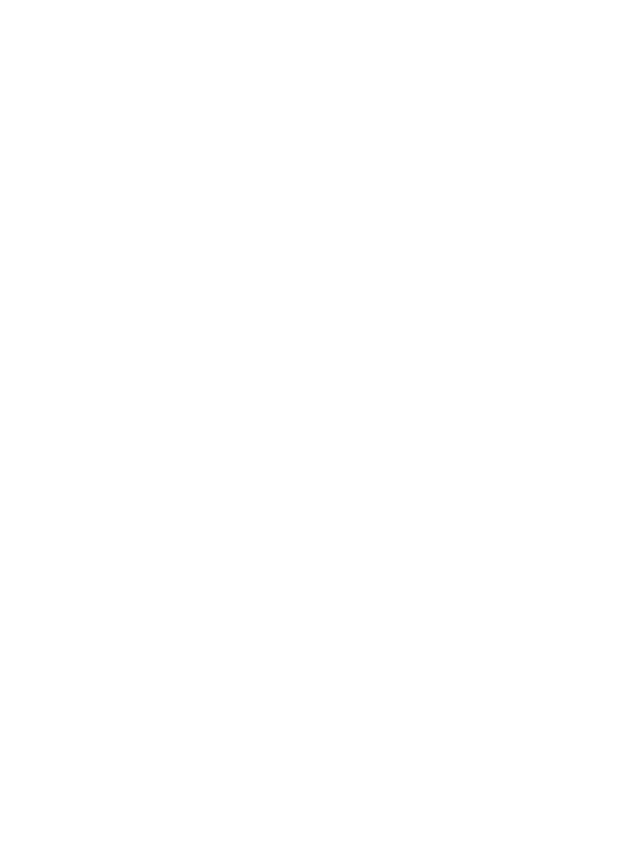
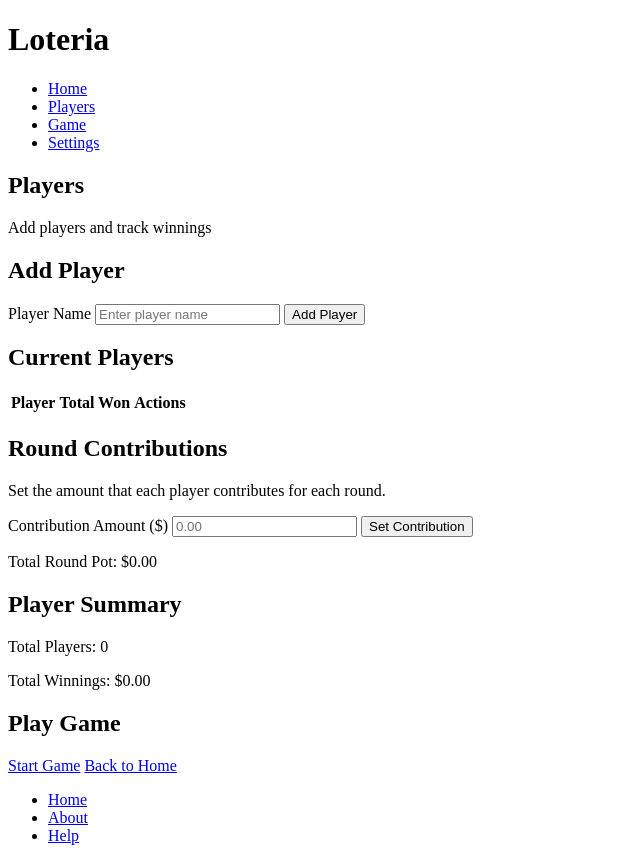
Before and after one commit to mcontreras12/Loteria-Caller, a plain HTML site: page players.html in a window 1280 px wide. Shown: the whole page, without its empty margins (0-640 px from the left). Before the commit the page ends 800 px from the top, so only its background shows below. Drawn offline with Linux system fonts and the light colour scheme.

Commit message:
added basic html for players page

```diff
--- a/players.html
+++ b/players.html
@@ -0,0 +1,114 @@
+<!DOCTYPE html>
+<html lang="en">
+<head>
+    <meta charset="UTF-8">
+    <meta name="viewport" content="width=device-width, initial-scale=1.0">
+    <title>Loteria - Players</title>
+    <link rel="stylesheet" href="styles.css">
+    <script src="script.js" defer></script>
+</head>
+<body>
+
+    <!-- header -->
+     <header>
+        <h1>Loteria</h1>
+
+        <!-- header naviagion for every page-->
+        <nav aria-label="Main Navigation">
+            <ul>
+                <li><a href="index.html">Home</a></li>
+                <li><a href="players.html">Players</a></li>
+                <li><a href="game.html">Game</a></li>
+                <li><a href="settings.html">Settings</a></li>
+            </ul>
+        </nav>
+     </header>
+
+     <!-- main content for players page-->
+      <main>
+        <!-- heading for players page-->
+         <section id="players-header">
+            <h2>Players</h2>
+            <p>Add players and track winnings</p>
+         </section>
+
+         <!-- player section to add players and such-->
+          <section id="add-player">
+            <h2>Add Player</h2>
+
+            <!-- form to add players-->
+            <form id="add-player-form">
+                <label for="player-name">Player Name</label>
+                <input type="text" id="player-name" name="player-name" placeholder="Enter player name" required>
+
+                <button type="submit">Add Player</button>
+            </form>
+          </section>
+
+          <!-- display list of current players-->
+           <section id="players-section">
+            <h2>Current Players</h2>
+
+            <!-- display player stats for that game session-->
+             <table id="players-table">
+                <thead>
+                    <tr>
+                        <th scope="col">Player</th>
+                        <th scope="col">Total Won</th>
+                        <th scope="col">Actions</th>
+                    </tr>
+                </thead>
+
+                <tbody id="players-table-body">
+                    <!-- players will be added here with javascript later on-->
+                </tbody>
+             </table>
+           </section>
+
+           <!-- money for the rounds/ contributions by player-->
+            <section id="round-contributions">
+                <h2>Round Contributions</h2>
+                <p>Set the amount that each player contributes for each round.</p>
+
+                <!-- form for the players contribution-->
+                 <form id="contribution-form">
+                    <label for="contribution-amount">Contribution Amount ($)</label>
+
+                    <input type="number" id="contribution-amount" name="contribution-amount" min="0" step="0.25" placeholder="0.00" required>
+
+                    <button type="submit">Set Contribution</button>
+                 </form>
+
+                 <!-- display how much is in the pot per round-->
+                  <p>Total Round Pot: $<span id="round-pot">0.00</span></p>
+            </section>
+
+            <!-- player summary per round-->
+             <section id="player-summary">
+                <h2>Player Summary</h2>
+
+                <p>Total Players: <span id="total-players">0</span></p>
+                <p>Total Winnings: $<span id="total-winnings">0.00</span></p>
+             </section>
+
+             <!-- game navigation section within players page-->
+              <section id="player-actions">
+                <h2>Play Game</h2>
+
+                <a href="game.html">Start Game</a>
+                <a href="index.html">Back to Home</a>
+              </section>
+
+      </main>
+
+      <footer>
+        <nav aria-label="footer-navigation">
+            <ul>
+                <li><a href="#home">Home</a></li>
+                <li><a href="#about">About</a></li>
+                <li><a href="#help">Help</a></li>
+            </ul>
+      </footer>
+
+</body>
+</html>
```
Also changed, not shown: index.html (+2 -2 lines).
